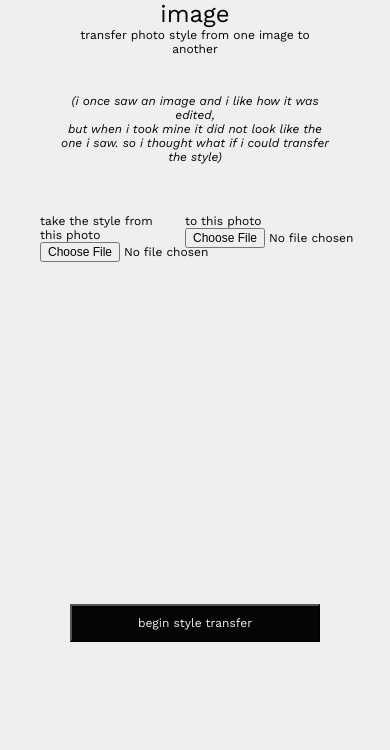
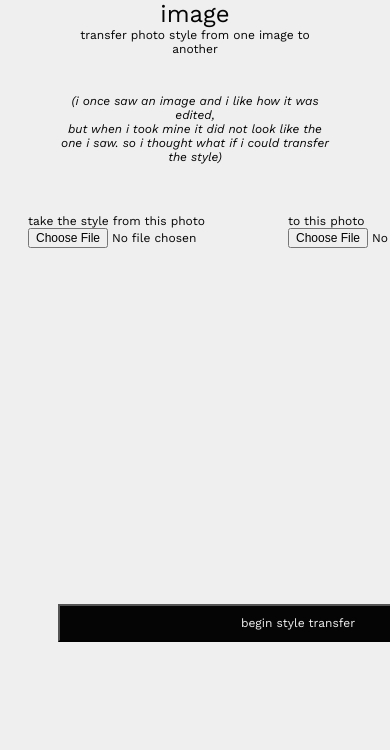
Before and after one commit to mrsimi/photostyletransfer, a Flask app: page / in a window 390 px wide; the page is wider, and only the part inside the window is pictured. Shown: the part 176-926 px from the top of that part. Run offline with Flask 3, Linux system fonts and the light colour scheme.

Commit message:
update style

```diff
--- a/templates/index.html
+++ b/templates/index.html
@@ -80,6 +80,16 @@
                 width: 250px;
             }
           }
+
+          @media screen and (max-width: 768px) {
+            body {
+                padding: 100px 50px;
+            }
+            form{
+                margin: 0 auto;
+                width: 480px;
+            }
+          }
     </style>
 </head>
 
```
